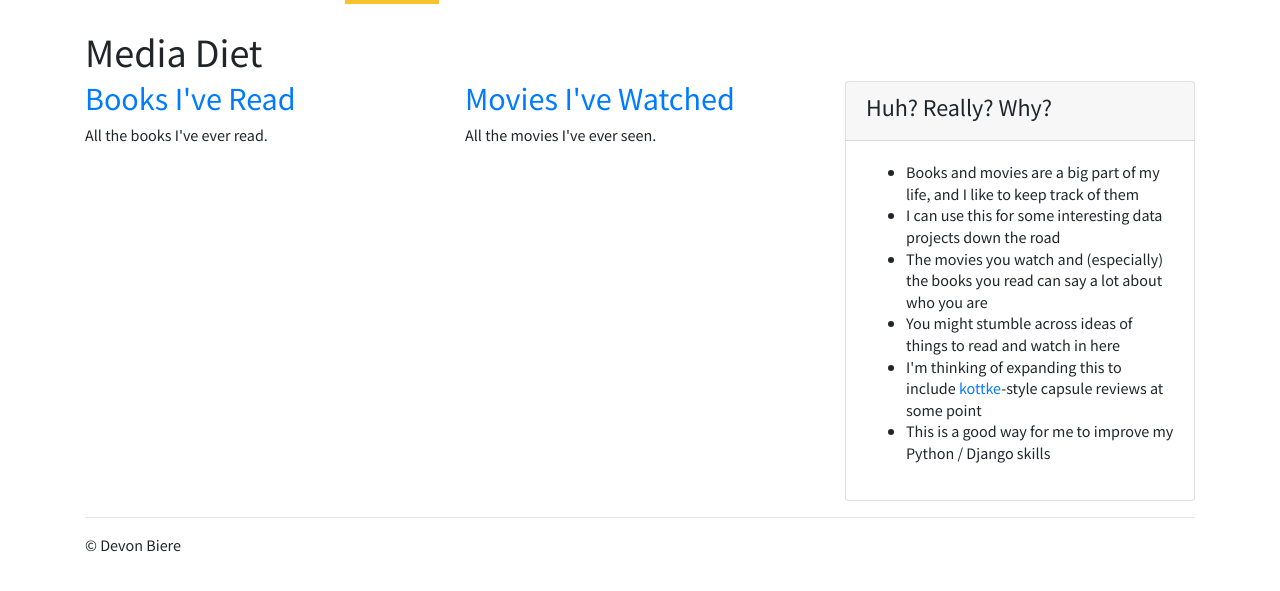
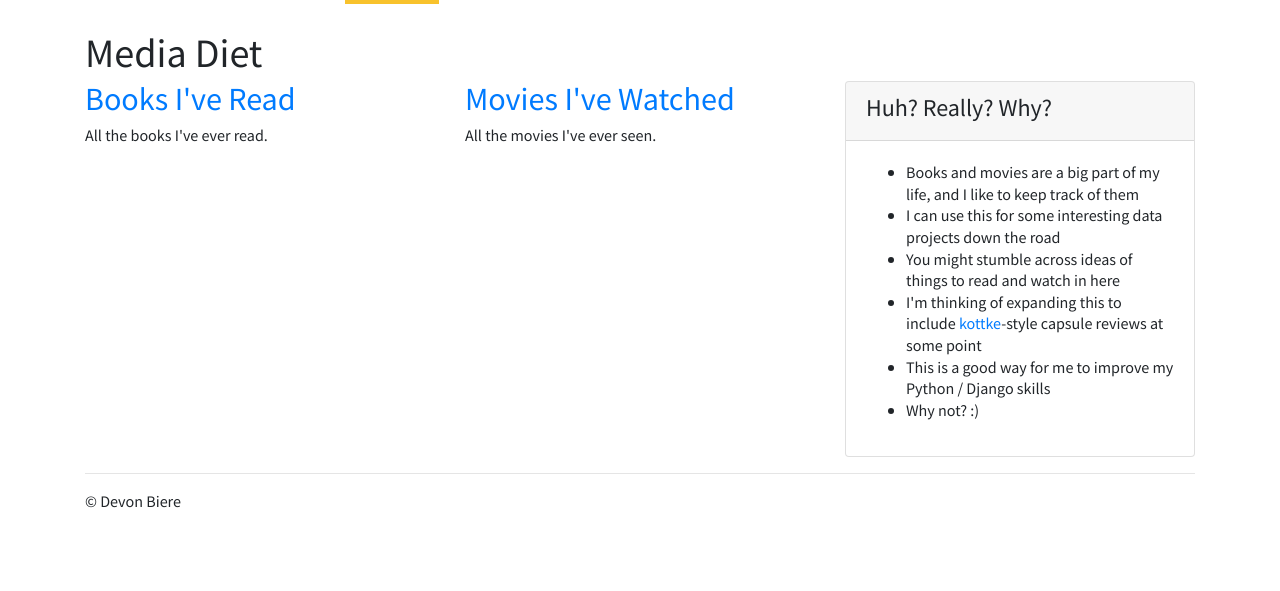
Before and after one commit to dbiere/dbiere_com_django, a Django app: page /media_diet in a window 1280 px wide. Shown: the part 60-651 px from the top of the page. Run offline with Django 3.2, Linux system fonts and the light colour scheme; data that the repository does not hold is empty; some libraries are stand-ins or nearby versions.

Commit message:
Tweaked media diet page verbiage

```diff
--- a/templates/main/media_diet.html
+++ b/templates/main/media_diet.html
@@ -63,11 +63,11 @@
 
                     <li>Books and movies are a big part of my life, and I like to keep track of them</li>
                     <li>I can use this for some interesting data projects down the road</li>
-                    <li>The movies you watch and (especially) the books you read can say a lot about who you are</li>
                     <li>You might stumble across ideas of things to read and watch in here</li>
                     <li>I'm thinking of expanding this to include
                         <a href="https://kottke.org/tags/word.php?word=media%20diet">kottke</a>-style capsule reviews at some point</li>
                     <li>This is a good way for me to improve my Python / Django skills</li>
+                    <li>Why not? :)</li>
                 </ul>
             </div>
         </div>
```
